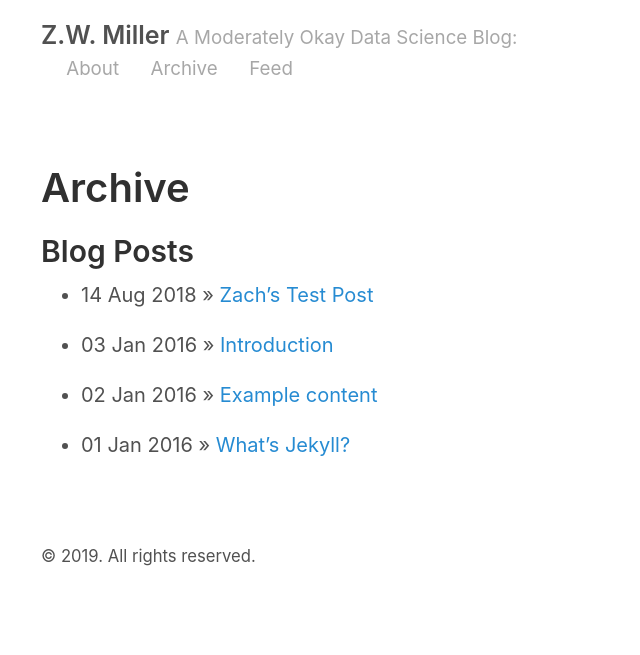
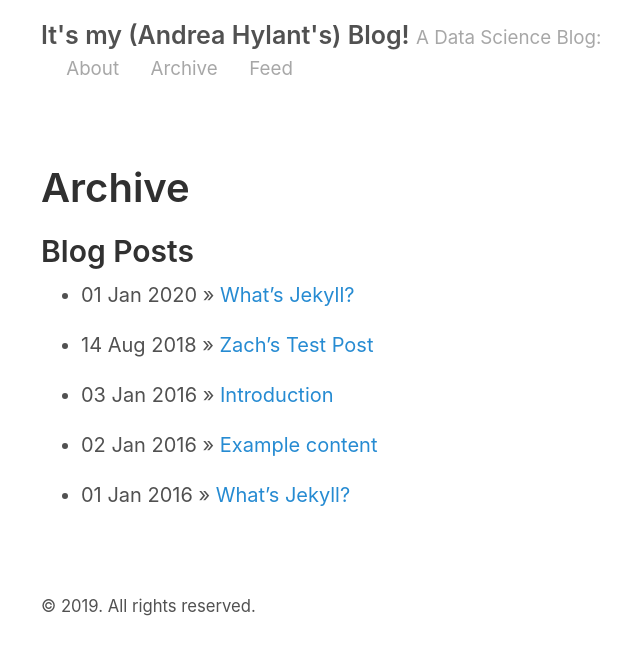
Before and after one commit to ahylant/ahylant.github.io, a Jekyll site: the page built from archive.md, in a window 1280 px wide. Shown: the top 655 px of the page, without its empty margins (249-889 px from the left). Built offline with Jekyll 4.4.1, drawn with Linux system fonts in a browser that asks for light colours.

Commit message:
got rid of zach and new posts

```diff
--- a/_config.yml
+++ b/_config.yml
@@ -2,9 +2,9 @@
 permalink:           pretty
 
 # Setup
-title:               Z.W. Miller
-tagline:             A Moderately Okay Data Science Blog
-url:                 http://zwmiller.github.io
+title:               It's my (Andrea Hylant's) Blog!
+tagline:             A Data Science Blog
+url:                 http://ahylant.github.io
 paginate:            2
 baseurl:             ""
 
@@ -17,14 +17,14 @@ sass:
 
 # About/contact
 author:
-  name:              Zach Miller
-  url:               https://twitter.com/zaglamir
-  email:             zach@thisismetis.com
+  name:              Andrea Hylant
+  url:               https://www.linkedin.com/in/andreahylant/
+  email:             hylant.andrea@gmail.com
 
 # Custom vars
 version:             2.0.0
 github:
-  repo:              https://github.com/zwmiller
+  repo:              https://github.com/ahylant
 
 # Gems
 gems:
```
Also changed, not shown: _posts/2020-01-01-whats-jekyll.md (added, +10 -0 lines).
